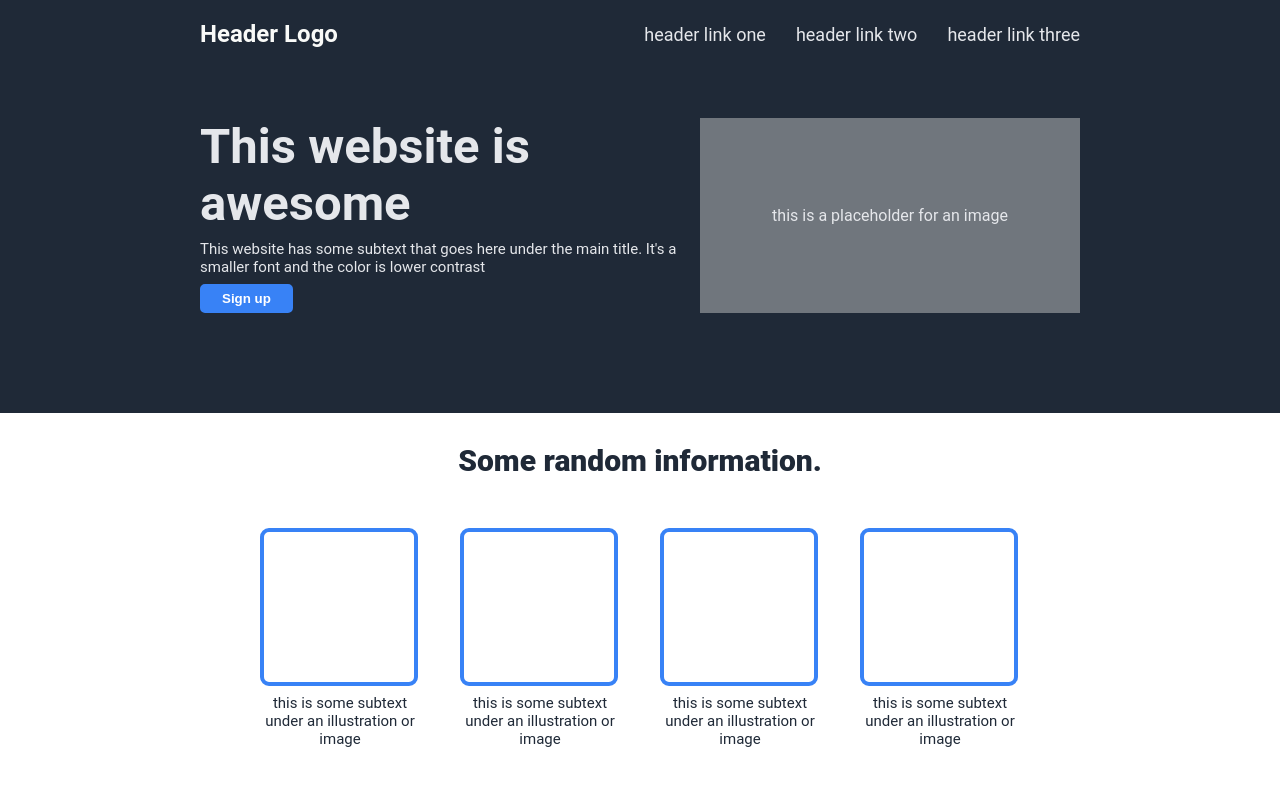
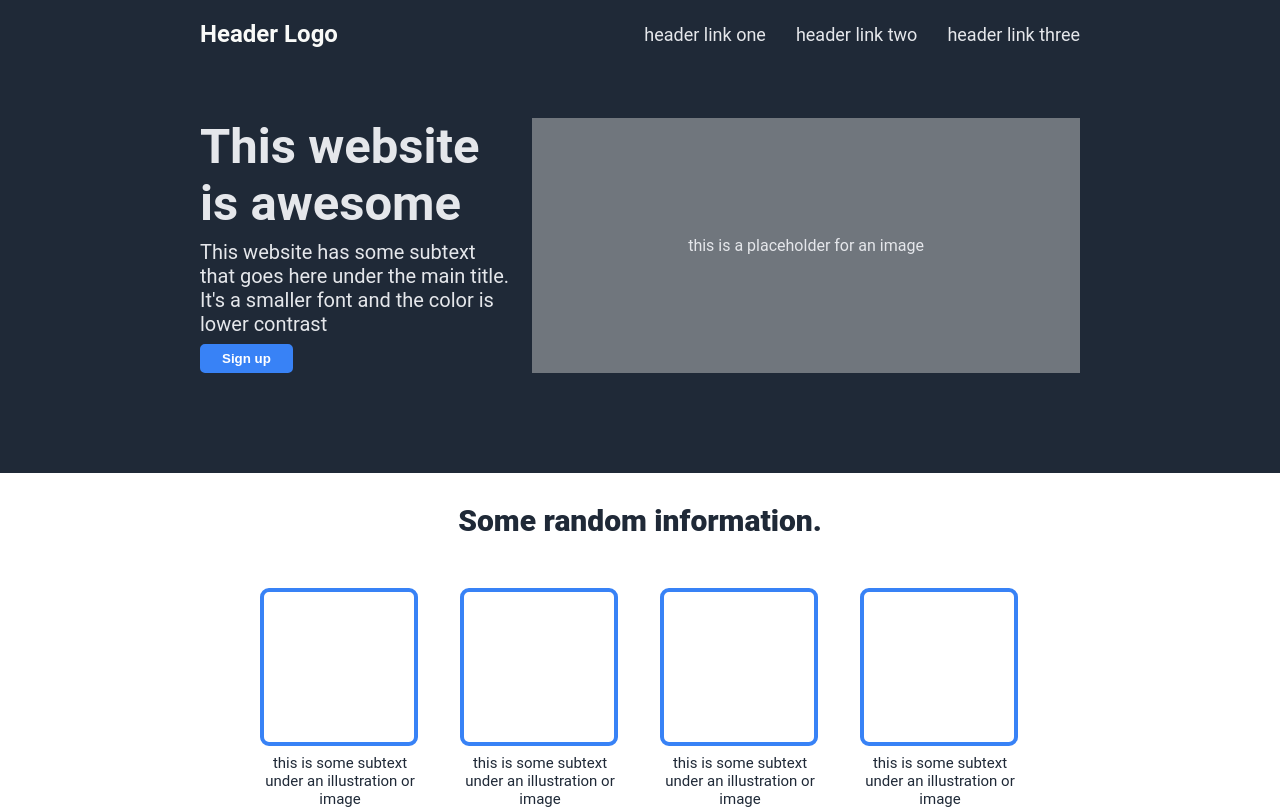
Before and after one commit to Erika006/landing-page, a plain HTML site: page index.html in a window 1280 px wide. Shown: the top 811 px of the page. Drawn offline with Linux system fonts and the light colour scheme.

Commit message:
added better display for header

```diff
--- a/style.css
+++ b/style.css
@@ -30,6 +30,7 @@ body {
     padding-top: 50px;
     padding-bottom: 100px;
     display: flex;
+
 }
 
 .header-content-container {
@@ -37,6 +38,8 @@ body {
     display: flex;
     flex-direction: column;
     flex-wrap: wrap;
+    padding-right: 20px;
+    flex: 1;
     gap: 8px;
 }
 
@@ -46,7 +49,7 @@ body {
 }
 
 .header-sub {
-    font-size: 15px;
+    font-size: 20px;
 }
 
 button {
```
